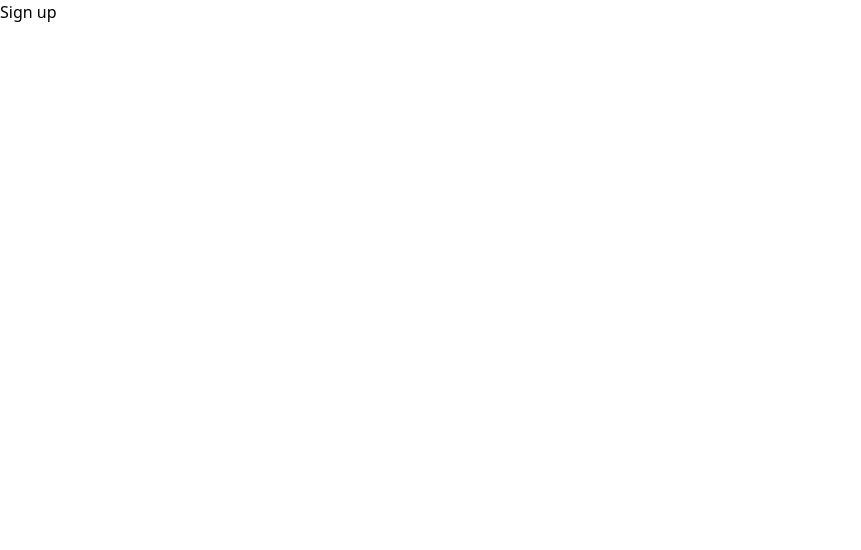
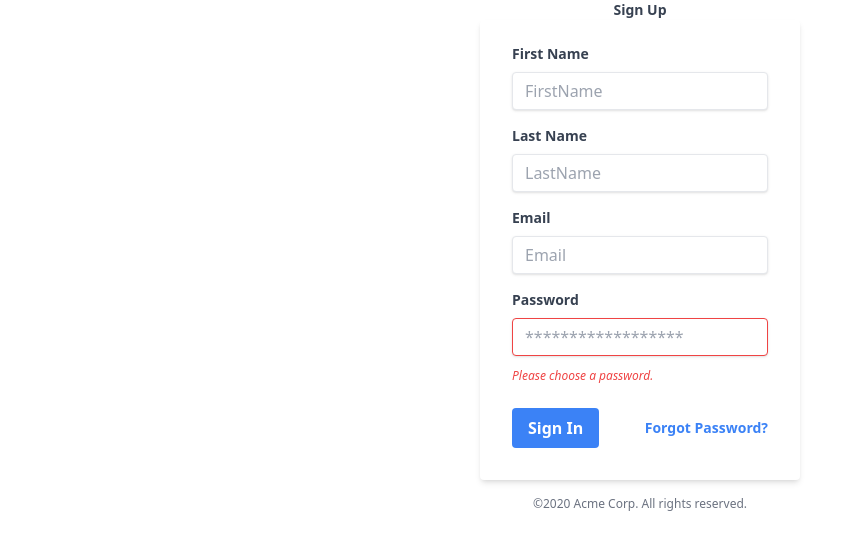
Before and after one commit to Mujtaba500/React-KS, a React (Vite) app: page /signUp in a window 1280 px wide. Shown: the top 550 px of the page, without its empty margins (0-861 px from the left). Built offline with nearby package versions, Linux system fonts and the light colour scheme.

Commit message:
Signup adn login using formik

```diff
--- a/package.json
+++ b/package.json
@@ -11,6 +11,7 @@
   },
   "dependencies": {
     "axios": "^1.7.2",
+    "formik": "^2.4.6",
     "react": "^18.3.1",
     "react-dom": "^18.3.1",
     "react-router-dom": "^6.24.0"
--- a/src/pages/Login.jsx
+++ b/src/pages/Login.jsx
@@ -1,5 +1,70 @@
+import { useFormik } from "formik";
+
 const Login = () => {
-  return <h1>Login</h1>;
+  const formik = useFormik({
+    initialValues: {
+      email: "",
+      password: "",
+    },
+    onSubmit: (values) => {
+      alert(JSON.stringify(values, null, 2));
+    },
+  });
+
+  return (
+    <div class="w-full max-w-xs m-auto">
+      <h1 class="text-center text-gray-700 text-sm font-bold">Log In</h1>
+      <form
+        onSubmit={formik.handleSubmit}
+        class="bg-white shadow-md rounded px-8 pt-6 pb-8 mb-4"
+      >
+        <div class="mb-4">
+          <label class="block text-gray-700 text-sm font-bold mb-2" for="email">
+            Email
+          </label>
+          <input
+            class="shadow appearance-none border rounded w-full py-2 px-3 text-gray-700 leading-tight focus:outline-none focus:shadow-outline"
+            id="email"
+            type="email"
+            placeholder="Email"
+            onChange={formik.handleChange}
+            value={formik.values.email}
+          />
+        </div>
+        <div class="mb-6">
+          <label
+            class="block text-gray-700 text-sm font-bold mb-2"
+            for="password"
+          >
+            Password
+          </label>
+          <input
+            class="shadow appearance-none border border-red-500 rounded w-full py-2 px-3 text-gray-700 mb-3 leading-tight focus:outline-none focus:shadow-outline"
+            id="password"
+            type="password"
+            placeholder="******************"
+            onChange={formik.handleChange}
+            value={formik.values.password}
+          />
+          <p class="text-red-500 text-xs italic">Please choose a password.</p>
+        </div>
+        <div class="flex items-center justify-between">
+          <button
+            class="bg-blue-500 hover:bg-blue-700 text-white font-bold py-2 px-4 rounded focus:outline-none focus:shadow-outline"
+            type="button"
+          >
+            Sign In
+          </button>
+          <a
+            class="inline-block align-baseline font-bold text-sm text-blue-500 hover:text-blue-800"
+            href="#"
+          >
+            Forgot Password?
+          </a>
+        </div>
+      </form>
+    </div>
+  );
 };
 
 export default Login;
--- a/src/pages/SignUp.jsx
+++ b/src/pages/SignUp.jsx
@@ -1,5 +1,104 @@
+import { useFormik } from "formik";
+
 const SignUp = () => {
-  return <h1>Sign up</h1>;
+  const formik = useFormik({
+    initialValues: {
+      firstName: "",
+      lastName: "",
+      email: "",
+      password: "",
+    },
+    onSubmit: (values) => {
+      alert(JSON.stringify(values, null, 2));
+    },
+  });
+
+  return (
+    <div class="w-full max-w-xs m-auto">
+      <h1 class="text-center text-gray-700 text-sm font-bold">Sign Up</h1>
+      <form class="bg-white shadow-md rounded px-8 pt-6 pb-8 mb-4">
+        <div class="mb-4">
+          <label
+            class="block text-gray-700 text-sm font-bold mb-2"
+            for="firstname"
+          >
+            First Name
+          </label>
+          <input
+            class="shadow appearance-none border rounded w-full py-2 px-3 text-gray-700 leading-tight focus:outline-none focus:shadow-outline"
+            id="firstname"
+            type="text"
+            placeholder="FirstName"
+            onChange={formik.handleChange}
+            value={formik.values.firstName}
+          />
+        </div>
+        <div class="mb-4">
+          <label
+            class="block text-gray-700 text-sm font-bold mb-2"
+            for="lastname"
+          >
+            Last Name
+          </label>
+          <input
+            class="shadow appearance-none border rounded w-full py-2 px-3 text-gray-700 leading-tight focus:outline-none focus:shadow-outline"
+            id="lastname"
+            type="text"
+            placeholder="LastName"
+            onChange={formik.handleChange}
+            value={formik.values.lastName}
+          />
+        </div>
+        <div class="mb-4">
+          <label class="block text-gray-700 text-sm font-bold mb-2" for="email">
+            Email
+          </label>
+          <input
+            class="shadow appearance-none border rounded w-full py-2 px-3 text-gray-700 leading-tight focus:outline-none focus:shadow-outline"
+            id="email"
+            type="email"
+            placeholder="Email"
+            onChange={formik.handleChange}
+            value={formik.values.email}
+          />
+        </div>
+        <div class="mb-6">
+          <label
+            class="block text-gray-700 text-sm font-bold mb-2"
+            for="password"
+          >
+            Password
+          </label>
+          <input
+            class="shadow appearance-none border border-red-500 rounded w-full py-2 px-3 text-gray-700 mb-3 leading-tight focus:outline-none focus:shadow-outline"
+            id="password"
+            type="password"
+            placeholder="******************"
+            onChange={formik.handleChange}
+            value={formik.values.password}
+          />
+          <p class="text-red-500 text-xs italic">Please choose a password.</p>
+        </div>
+        <div class="flex items-center justify-between">
+          <button
+            class="bg-blue-500 hover:bg-blue-700 text-white font-bold py-2 px-4 rounded focus:outline-none focus:shadow-outline"
+            type="button"
+          >
+            Sign In
+          </button>
+          <a
+            class="inline-block align-baseline font-bold text-sm text-blue-500 hover:text-blue-800"
+            href="#"
+          >
+            Forgot Password?
+          </a>
+        </div>
+      </form>
+      <p class="text-center text-gray-500 text-xs">
+        &copy;2020 Acme Corp. All rights reserved.
+      </p>
+    </div>
+  );
 };
 
 export default SignUp;
```
Also changed, not shown: 1 other file (tests, documents, lock files or other folders).
